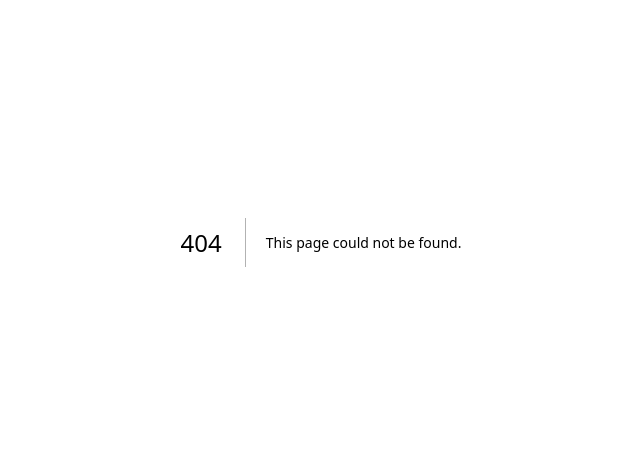
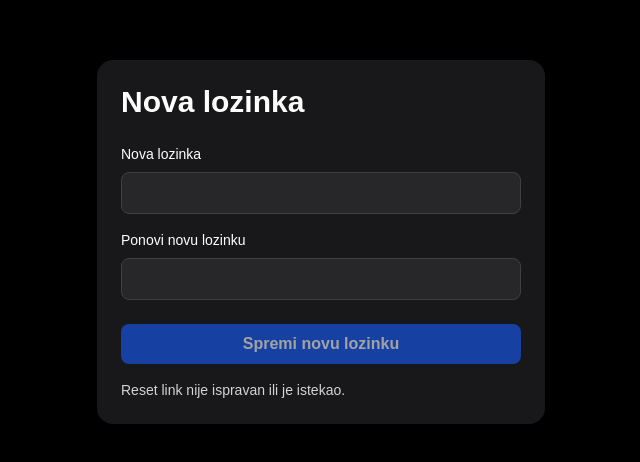
Before and after one commit to mini16111985-hub/gaza-app, a Next.js app: page /update-password in a window 1280 px wide. Before the commit this address had no page. Shown: the part 158-620 px from the top of the page, without its empty margins (319-959 px from the left). Built offline with nearby package versions, Linux system fonts and the light colour scheme; no server answers.

Commit message:
Add update password page

```diff
--- /dev/null
+++ b/src/app/update-password/page.tsx
@@ -0,0 +1,117 @@
+"use client";
+
+import { useEffect, useState } from "react";
+import { supabase } from "@/lib/supabase";
+
+export default function UpdatePasswordPage() {
+  const [password, setPassword] = useState("");
+  const [confirmPassword, setConfirmPassword] = useState("");
+  const [message, setMessage] = useState("");
+  const [loading, setLoading] = useState(false);
+  const [ready, setReady] = useState(false);
+
+  useEffect(() => {
+    const hash = window.location.hash;
+    const params = new URLSearchParams(hash.replace("#", ""));
+    const accessToken = params.get("access_token");
+    const refreshToken = params.get("refresh_token");
+
+    const initSession = async () => {
+      if (!accessToken || !refreshToken) {
+        setMessage("Reset link nije ispravan ili je istekao.");
+        return;
+      }
+
+      const { error } = await supabase.auth.setSession({
+        access_token: accessToken,
+        refresh_token: refreshToken,
+      });
+
+      if (error) {
+        setMessage("Greška kod otvaranja reset sesije: " + error.message);
+        return;
+      }
+
+      setReady(true);
+    };
+
+    void initSession();
+  }, []);
+
+  const handleUpdatePassword = async () => {
+    if (!password || password.length < 6) {
+      setMessage("Lozinka mora imati barem 6 znakova.");
+      return;
+    }
+
+    if (password !== confirmPassword) {
+      setMessage("Lozinke se ne podudaraju.");
+      return;
+    }
+
+    setLoading(true);
+    setMessage("");
+
+    try {
+      const { error } = await supabase.auth.updateUser({
+        password,
+      });
+
+      if (error) {
+        setMessage("Greška kod spremanja nove lozinke: " + error.message);
+        return;
+      }
+
+      setMessage("Lozinka je uspješno promijenjena. Sada se možeš prijaviti.");
+      setPassword("");
+      setConfirmPassword("");
+    } finally {
+      setLoading(false);
+    }
+  };
+
+  return (
+    <main className="flex min-h-screen items-center justify-center bg-black text-white">
+      <div className="w-full max-w-md rounded-2xl bg-zinc-900 p-6 shadow-xl">
+        <h1 className="text-3xl font-bold">Nova lozinka</h1>
+
+        {!ready && !message && (
+          <p className="mt-4 text-zinc-300">Provjeravam reset link...</p>
+        )}
+
+        <div className="mt-6">
+          <label className="mb-2 block text-sm">Nova lozinka</label>
+          <input
+            type="password"
+            className="w-full rounded-lg border border-zinc-700 bg-zinc-800 px-3 py-2"
+            value={password}
+            onChange={(e) => setPassword(e.target.value)}
+            disabled={!ready || loading}
+          />
+        </div>
+
+        <div className="mt-4">
+          <label className="mb-2 block text-sm">Ponovi novu lozinku</label>
+          <input
+            type="password"
+            className="w-full rounded-lg border border-zinc-700 bg-zinc-800 px-3 py-2"
+            value={confirmPassword}
+            onChange={(e) => setConfirmPassword(e.target.value)}
+            disabled={!ready || loading}
+          />
+        </div>
+
+        <button
+          type="button"
+          onClick={() => void handleUpdatePassword()}
+          disabled={!ready || loading}
+          className="mt-6 w-full rounded-lg bg-blue-600 px-4 py-2 font-semibold disabled:opacity-60"
+        >
+          {loading ? "Spremam..." : "Spremi novu lozinku"}
+        </button>
+
+        {message && <p className="mt-4 text-sm text-zinc-300">{message}</p>}
+      </div>
+    </main>
+  );
+}
```
